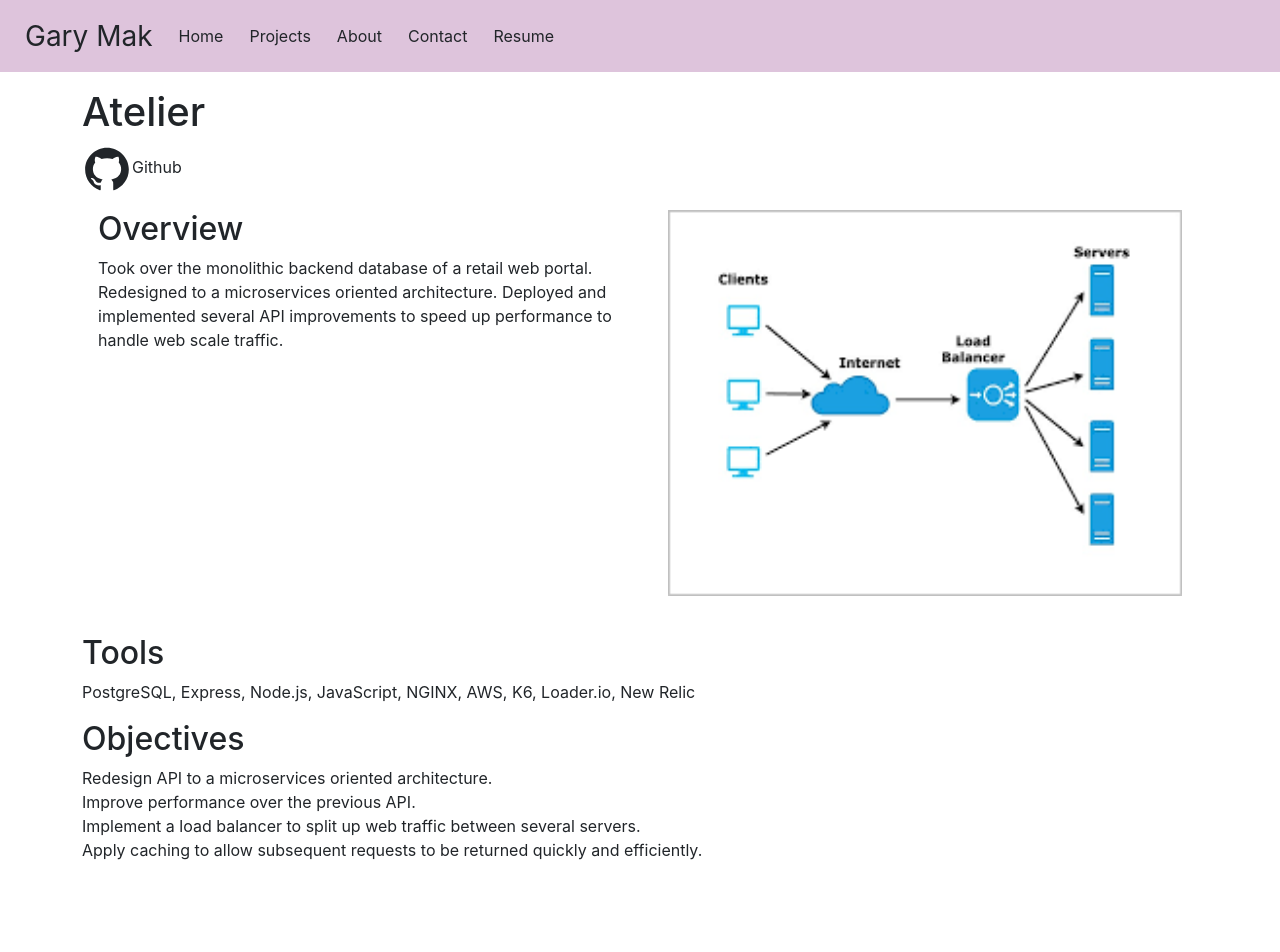
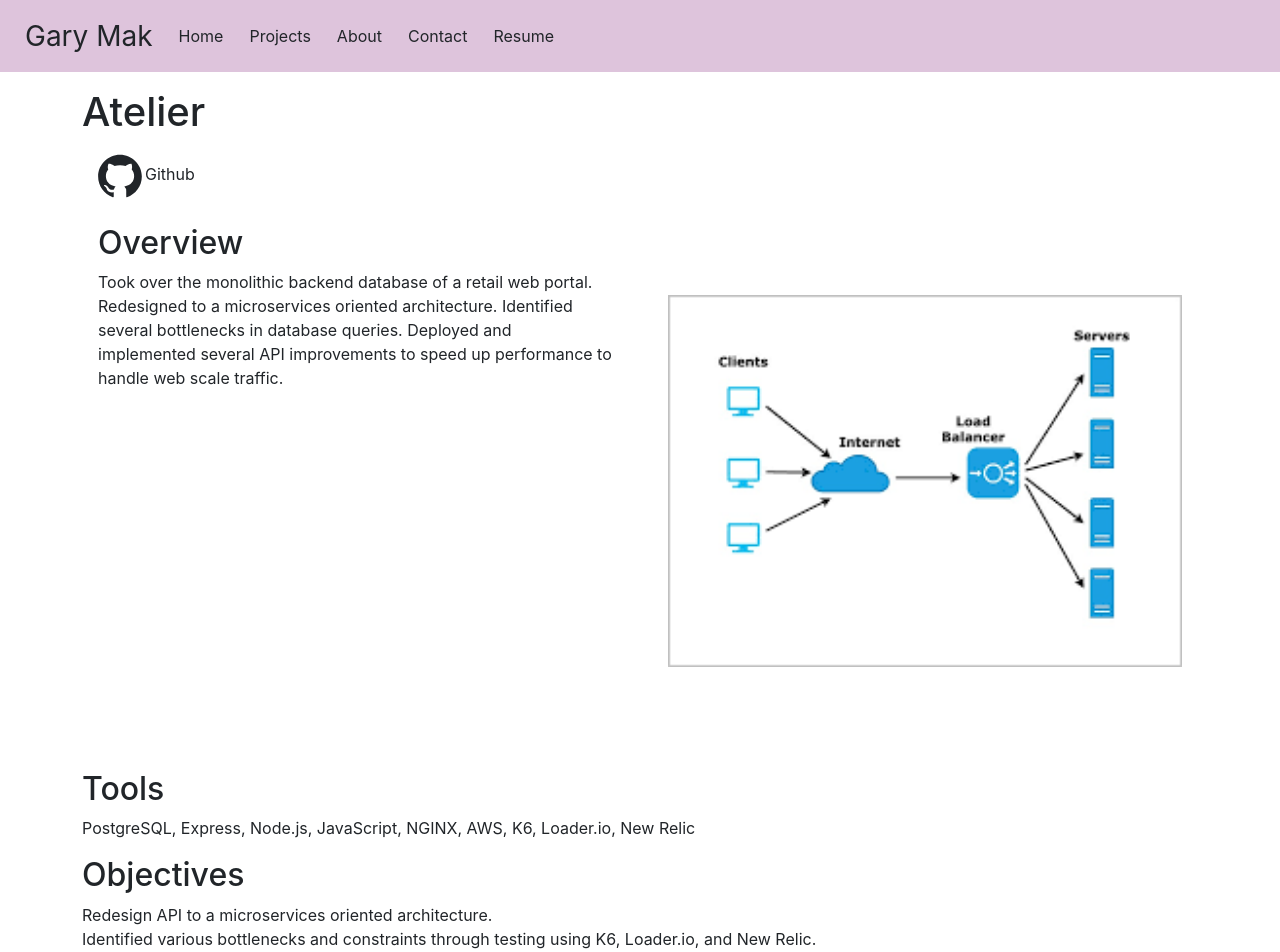
Before and after one commit to xgmak94/Portfolio, a Next.js app: page /projects/Atelier in a window 1280 px wide. Shown: the top 952 px of the page. Before the commit the page ends 878 px from the top, so only its background shows below. Built offline with nearby package versions, Linux system fonts and the light colour scheme.

Commit message:
Image size, added feedback when leaving comment

```diff
--- a/components/header/navbar.jsx
+++ b/components/header/navbar.jsx
@@ -20,7 +20,7 @@ function Navbar() {
           <span className="navbar-toggler-icon"></span>
         </button>
         <div className="collapse navbar-collapse" id="navbarSupportedContent">
-          <ul className="navbar-nav me-auto mb-2 mb-lg-0">
+          <ul className="navbar-nav ms-auto mb-2 mb-lg-0">
             <Link className="nav-link" aria-current="page" href="/">
               <button className="btn">
                 <li className="nav-item">Home</li>
--- a/pages/index.jsx
+++ b/pages/index.jsx
@@ -17,8 +17,8 @@ export default function Home() {
             <Link href="/about">Learn more</Link>
           </button>
         </p>
-        </div>
-        <Projects />
+      </div>
+      <Projects />
     </>
   );
 }
--- a/pages/projects/Atelier.jsx
+++ b/pages/projects/Atelier.jsx
@@ -7,36 +7,49 @@ function Atelier() {
     <>
       <div className="container mb-3">
         <h1>Atelier</h1>
-        <a href="http://github.com/xgmak94/Atelier">
-          <AiFillGithub size={50} />
-          Github
-        </a>
+        <button className="btn">
+          <a href="http://github.com/xgmak94/Atelier">
+            <AiFillGithub size={50} />
+            Github
+          </a>
+        </button>
         <div className="row">
           <div className="col m-3">
             <h2>Overview</h2>
             <div>
               Took over the monolithic backend database of a retail web portal. Redesigned to a
-              microservices oriented architecture. Deployed and implemented several API improvements
-              to speed up performance to handle web scale traffic.
+              microservices oriented architecture. Identified several bottlenecks in database
+              queries. Deployed and implemented several API improvements to speed up performance to
+              handle web scale traffic.
             </div>
           </div>
           <div className="col m-3">
-            <Image src="/assets/Atelier/Overview.jpg" alt="overview" width="1024" height="768" />
+            <Image
+              src="/assets/Atelier/Overview.jpg"
+              alt="overview"
+              width="100%"
+              height="100%"
+              layout="responsive"
+              objectFit="contain"
+            />
           </div>
         </div>
       </div>
       <div className="container mb-3">
         <div className="row">
           <h2>Tools</h2>
-          <div>PostgreSQL, Express, Node.js, JavaScript, NGINX, AWS, K6, Loader.io, New Relic
-          </div>
+          <div>PostgreSQL, Express, Node.js, JavaScript, NGINX, AWS, K6, Loader.io, New Relic</div>
         </div>
       </div>
       <div className="container mb-3">
         <div className="row">
           <h2>Objectives</h2>
           <div>Redesign API to a microservices oriented architecture.</div>
-          <div>Improve performance over the previous API.</div>
+          <div>
+            Identified various bottlenecks and constraints through testing using K6, Loader.io, and
+            New Relic.
+          </div>
+          <div>Improved performance over the previous API.</div>
           <div>Implement a load balancer to split up web traffic between several servers.</div>
           <div>
             Apply caching to allow subsequent requests to be returned quickly and efficiently.
--- a/pages/projects/index.jsx
+++ b/pages/projects/index.jsx
@@ -24,7 +24,7 @@ function Projects() {
             return (
               <Link key={project.name} href={`/projects/${joined}`}>
                 <button className="col m-3 btn">
-                  {project.name}
+                  <h3>{project.name}</h3>
                   <div key={project.name} id="projects-grid-item">
                     <div>
                       <Image
```
Also changed, not shown: components/comments/comments.jsx (+18 -6 lines), pages/projects/DiscordBot.jsx (+14 -5 lines), pages/projects/LuckyLarrys.jsx (+10 -6 lines).
